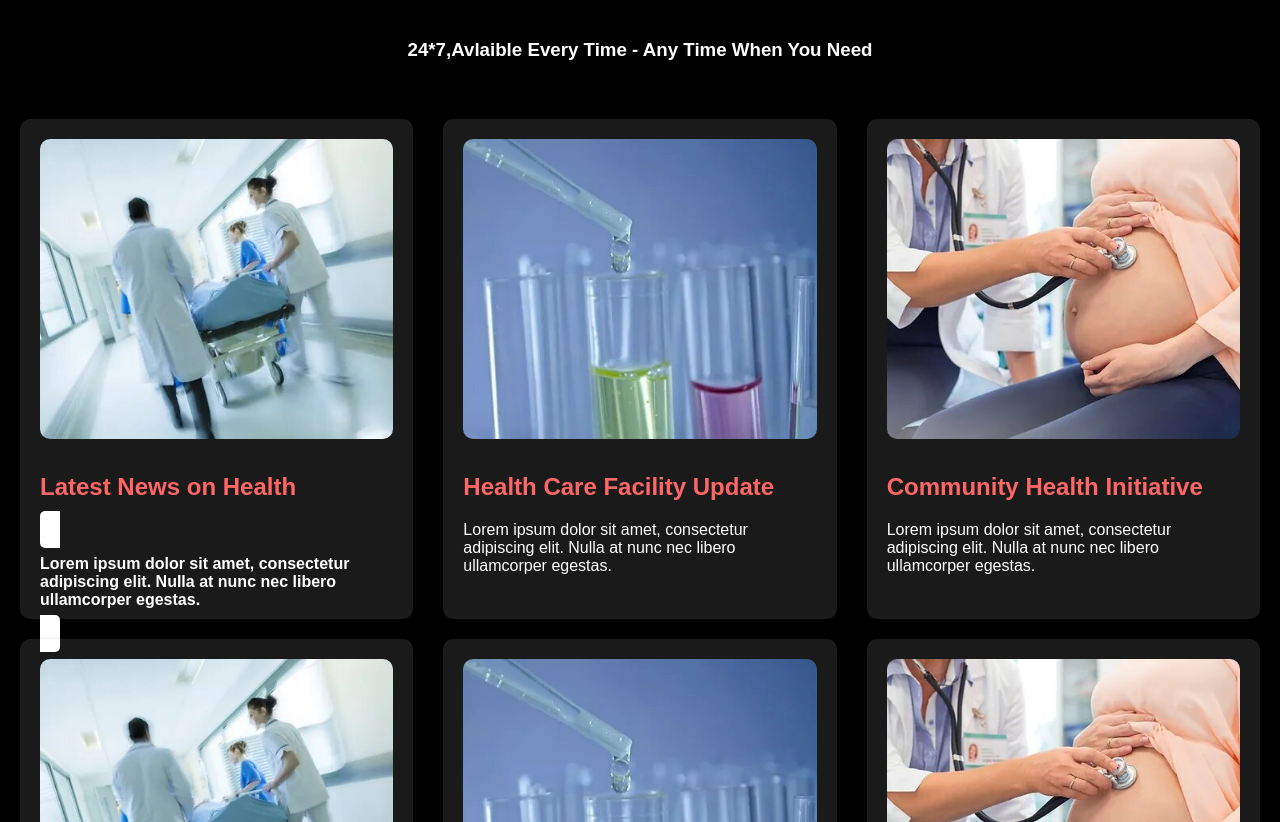
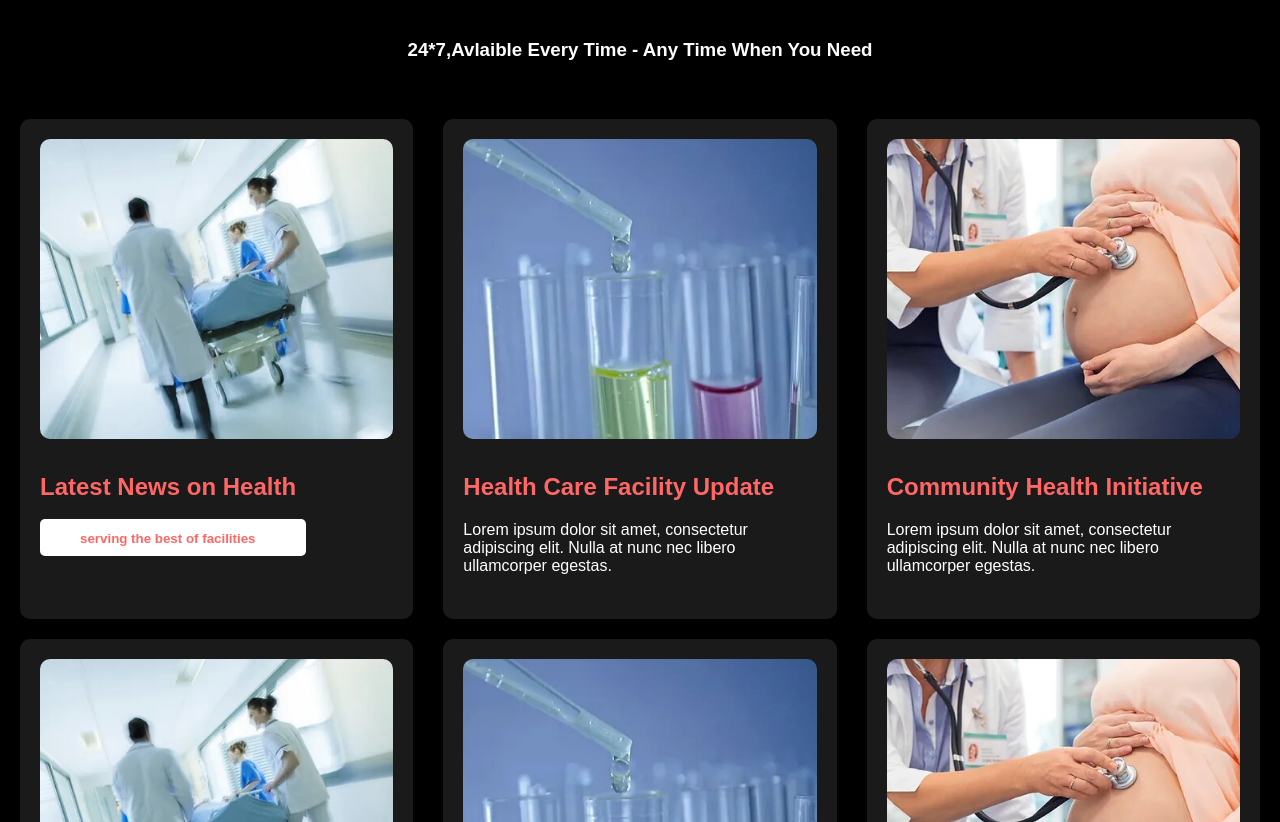
Before and after one commit to Anmoljain-27/Anmoljain-27.github.io, a plain HTML site: page services.html in a window 1280 px wide. Shown: the part 278-1100 px from the top of the page. Drawn offline with Linux system fonts and the light colour scheme.

Commit message:
Update services.html

```diff
--- a/services.html
+++ b/services.html
@@ -147,7 +147,7 @@
             <div class="news-item">
             <img src="service1.jpg" alt="Latest News on Health">
             <h2>Latest News on Health</h2>
-           <a href="https://www.fortishealthcare.com/location/fortis-hospital-mohali" target="_blank"  class="btn"> <p>Lorem ipsum dolor sit amet, consectetur adipiscing elit. Nulla at nunc nec libero ullamcorper egestas.</p></a>
+           <a href="https://www.fortishealthcare.com/location/fortis-hospital-mohali" target="_blank"  class="btn"> <button class="btn"  type="sumit">serving the best of facilities</button></a>
             </div>
         <div class="news-item">
             <img src="service2.jpg" alt="Health Care Facility Update">
```
